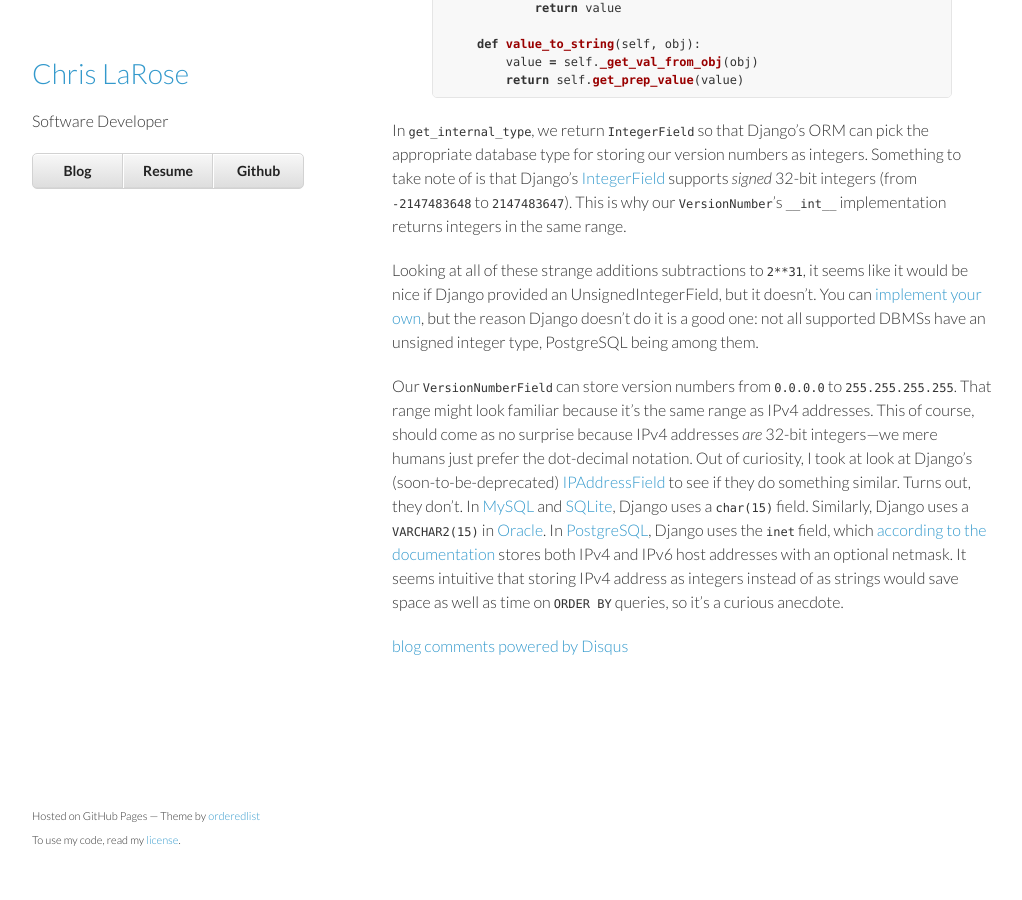
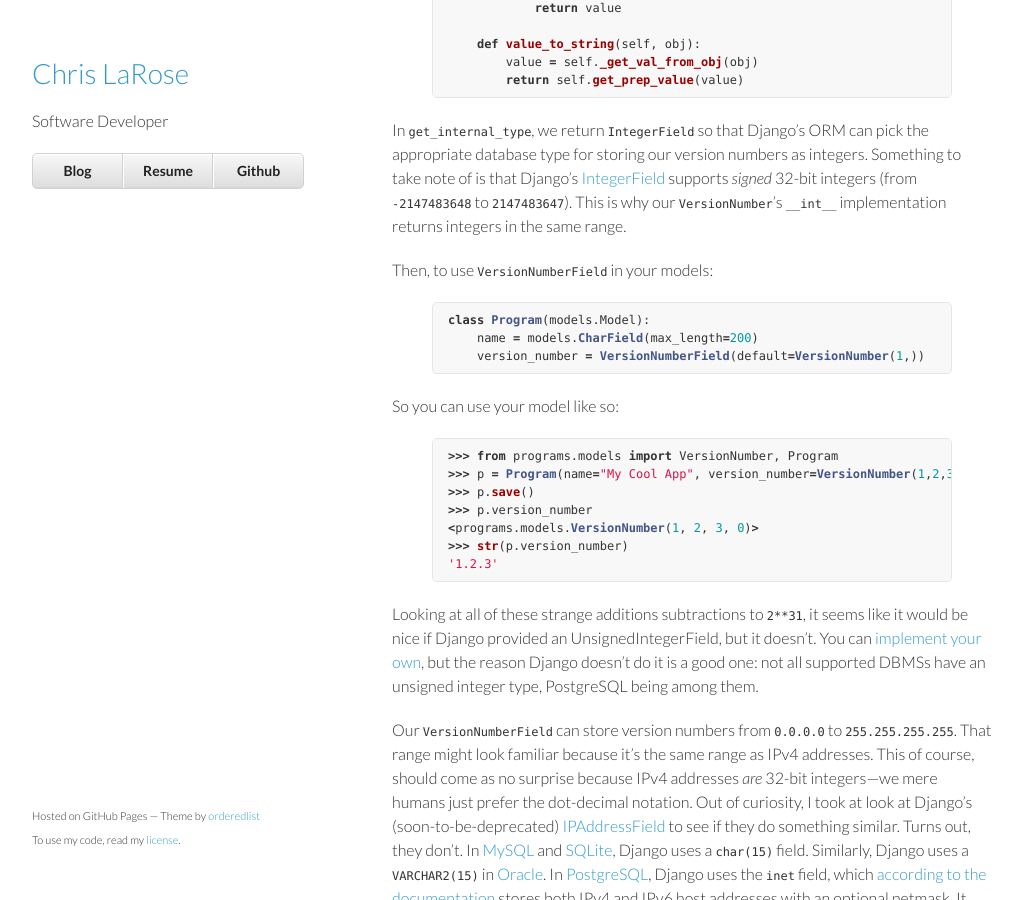
Before and after one commit to cjlarose/cjlarose.github.io, a Jekyll site: the page built from _posts/2014-01-14-django-custom-field-version-number.md, in a window 1280 px wide and 900 px high, scrolled down 2142 px. Shown: the whole window, without its empty margins (128-1150 px from the left). Built offline with Jekyll 4.4.1, drawn with Linux system fonts in a browser that asks for light colours; comment, search, counter and statistics services are not loaded.

Commit message:
Update version number post with example usage

```diff
--- a/_posts/2014-01-14-django-custom-field-version-number.md
+++ b/_posts/2014-01-14-django-custom-field-version-number.md
@@ -95,6 +95,26 @@ class VersionNumberField(models.Field):
 
 In `get_internal_type`, we return `IntegerField` so that Django's ORM can pick the appropriate database type for storing our version numbers as integers. Something to take note of is that Django's [IntegerField][1] supports *signed* 32-bit integers (from `-2147483648` to `2147483647`). This is why our `VersionNumber`'s `__int__` implementation returns integers in the same range.
 
+Then, to use `VersionNumberField` in your models:
+
+{% highlight python %}
+class Program(models.Model):
+    name = models.CharField(max_length=200)
+    version_number = VersionNumberField(default=VersionNumber(1,))
+{% endhighlight %}
+
+So you can use your model like so:
+
+{% highlight python %}
+>>> from programs.models import VersionNumber, Program
+>>> p = Program(name="My Cool App", version_number=VersionNumber(1,2,3))
+>>> p.save()
+>>> p.version_number
+<programs.models.VersionNumber(1, 2, 3, 0)>
+>>> str(p.version_number)
+'1.2.3'
+{% endhighlight %}
+
 Looking at all of these strange additions subtractions to `2**31`, it seems like it would be nice if Django provided an UnsignedIntegerField, but it doesn't. You can [implement your own][2], but the reason Django doesn't do it is a good one: not all supported DBMSs have an unsigned integer type, PostgreSQL being among them.
 
 Our `VersionNumberField` can store version numbers from `0.0.0.0` to `255.255.255.255`. That range might look familiar because it's the same range as IPv4 addresses. This of course, should come as no surprise because IPv4 addresses *are* 32-bit integers&mdash;we mere humans just prefer the dot-decimal notation. Out of curiosity, I took at look at Django's (soon-to-be-deprecated) [IPAddressField][3] to see if they do something similar. Turns out, they don't. In [MySQL][7] and [SQLite][8], Django uses a `char(15)` field. Similarly, Django uses a `VARCHAR2(15)` in [Oracle][6]. In [PostgreSQL][5], Django uses the `inet` field, which [according to the documentation][4] stores both IPv4 and IPv6 host addresses with an optional netmask. It seems intuitive that storing IPv4 address as integers instead of as strings would save space as well as time on `ORDER BY` queries, so it's a curious anecdote.
```
